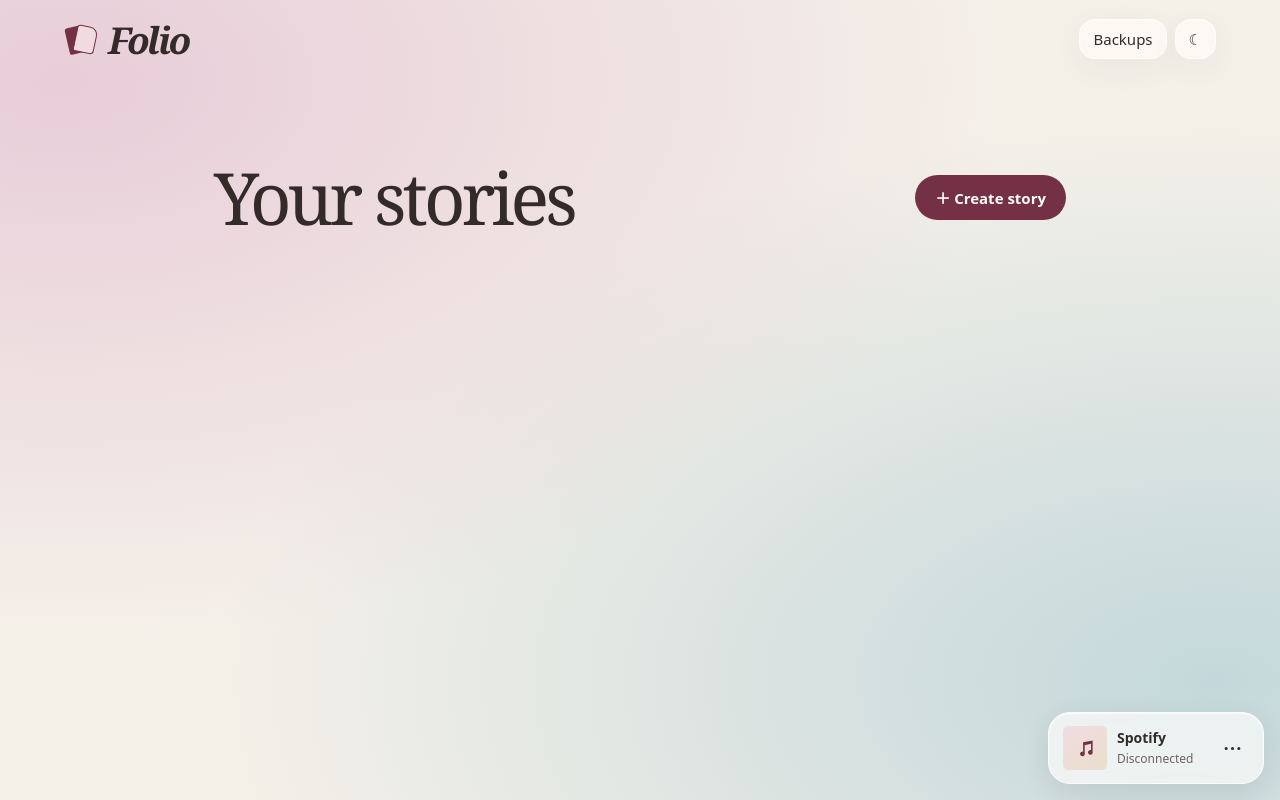
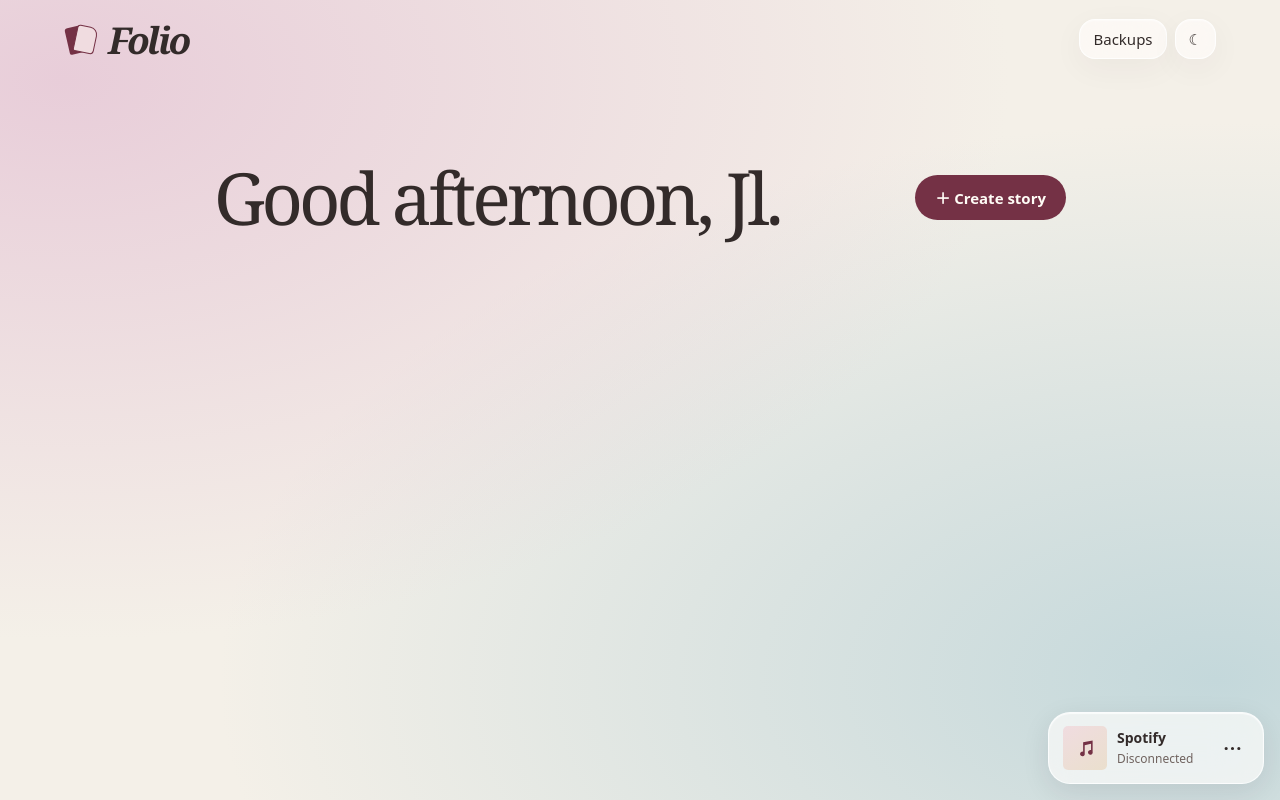
Before and after one commit to jeilprogress/folio, a plain HTML site: page index.html in a window 1280 px wide. Drawn offline with Linux system fonts and the light colour scheme.

Commit message:
Greet Jl by Philippine time on the home shelf

```diff
--- a/index.html
+++ b/index.html
@@ -40,7 +40,7 @@ header{background:transparent;border:0}.landing{max-width:900px;margin:clamp(48p
 .openStory{min-width:0;flex:1;text-align:left;padding:10px;border-radius:12px;overflow-wrap:anywhere}.storyGrip,.storyOptions{flex:none;min-width:38px;min-height:42px;color:var(--muted)}.storyGrip{touch-action:none;user-select:none;cursor:grab;font-size:20px}.storyGrip:active{cursor:grabbing}.storyTile.dragSource{opacity:.6}.dropBefore:before,.dropAfter:after{content:"";position:absolute;left:8px;right:8px;height:3px;border-radius:4px;background:var(--wine)}.dropBefore:before{top:-8px}.dropAfter:after{bottom:-8px}.storyActions{width:140px;padding:5px;border-radius:15px}.storyActions button{width:100%;text-align:left;padding:9px 12px}.storyGrip,.storyOptions{display:grid;place-items:center;padding:0;width:40px;height:42px}.storyGrip span{display:block;width:12px;height:18px;background:radial-gradient(circle,currentColor 1.6px,transparent 2px) 0 0/6px 6px}.storyOptions span{display:block;width:18px;height:6px;background:radial-gradient(circle,currentColor 1.6px,transparent 2px) 0 0/6px 6px}.danger{color:var(--wine)}
 </style></head><body>
 <div id="home"><header><div class="brand"><span class="mark" aria-hidden="true"></span>Folio</div><div class="flex"><button id="backups" class="glass">Backups</button><button id="theme" class="glass" aria-label="Switch theme">☾</button></div></header>
-<main class="landing"><div class="row"><h1>Your stories</h1><button id="create" class="create">＋ Create story</button></div><div id="shelf" class="shelfList"></div></main></div>
+<main class="landing"><div class="row"><h1 id="greeting">Hello, Jl.</h1><button id="create" class="create">＋ Create story</button></div><div id="shelf" class="shelfList"></div></main></div>
 <main id="room" class="writer" hidden><nav class="roomNav glass"><button popovertarget="drawer" aria-label="Open scenes and story navigation"><span class="hamb" aria-hidden="true"><i></i><i></i><i></i></span></button><button id="formatToggle" class="typeIcon" popovertarget="tools" aria-label="Text formatting">Aa</button><button id="roomTheme" aria-label="Switch theme">☾</button></nav>
 <aside id="drawer" popover><button id="homeBtn">← Story shelf</button><h2 id="currentStory"></h2><div class="row"><span class="label">Scenes</span><button id="addScene" aria-label="Add scene">＋</button></div><nav id="scenes" class="sceneList" aria-label="Scenes"></nav><button id="rename" class="quiet">Rename scene</button><p class="roomStats"><span id="saved"></span></p></aside>
 <div class="toolbar" id="tools" popover role="group" aria-label="Text formatting"><button data-cmd="bold" title="Bold (Ctrl/⌘ B)" aria-label="Bold"><b>B</b></button><button data-cmd="italic" title="Italic (Ctrl/⌘ I)" aria-label="Italic"><i>I</i></button><button data-cmd="underline" title="Underline" aria-label="Underline"><u>U</u></button><span class="sep"></span><span id="alignTools" class="flex" style="gap:0"></span><span class="sep"></span><button id="breakBtn" title="Insert a time skip" aria-label="Insert a time skip">⁂</button><select id="writingSize" class="sizeChoice" aria-label="Writing text size"><option>14</option><option>16</option><option>18</option><option selected>20</option><option>22</option><option>24</option><option>28</option><option>32</option></select><button id="copy" class="copy pill">Copy scene</button></div>
@@ -70,7 +70,16 @@ function openRoom(s){
  data.scene=(s.scenes.find(v=>v.id===s.lastScene)||s.scenes.find(v=>v.id===data.scene)||s.scenes[0]).id;
  $('home').hidden=true;$('room').hidden=false;render();save();ed.focus();
 }
+const manilaHour=new Intl.DateTimeFormat('en-GB',{timeZone:'Asia/Manila',hour:'2-digit',hourCycle:'h23'});
+function updateGreeting(now=new Date()){
+ const hour=Number(manilaHour.format(now));
+ const period=hour>=5&&hour<12?'morning':hour>=12&&hour<18?'afternoon':'evening';
+ $('greeting').textContent='Good '+period+', Jl.';
+}
+setInterval(()=>{if(!document.hidden&&!$('home').hidden)updateGreeting()},1000*30);
+document.addEventListener('visibilitychange',()=>{if(!document.hidden)updateGreeting()});
 function goHome(){
+ updateGreeting();
  closePanels();$('room').hidden=true;$('home').hidden=false;
  $('shelf').replaceChildren(...data.stories.map(storyRow));
 }
```
